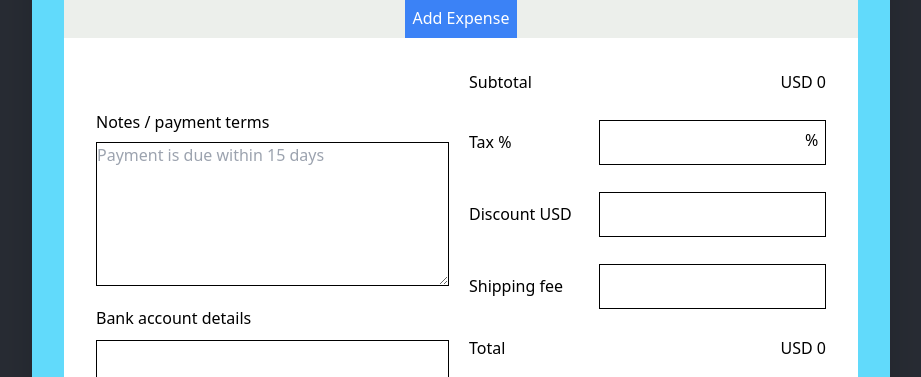
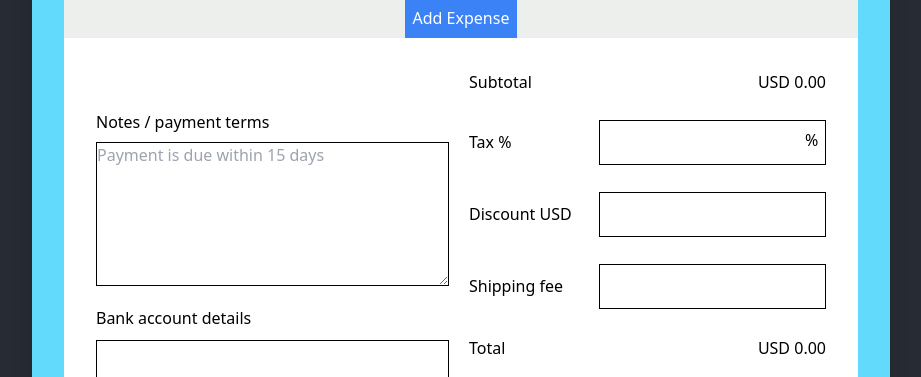
Before and after one commit to RecepCelik1/invoice, a React (Create React App) app: page / in a window 1280 px wide. Shown: the part 575-952 px from the top of the page, without its empty margins (179-1100 px from the left). Built offline with nearby package versions, Linux system fonts and the light colour scheme.

Commit message:
output-format

```diff
--- a/src/components/generatingPDF/fourthDiv.jsx
+++ b/src/components/generatingPDF/fourthDiv.jsx
@@ -72,8 +72,15 @@ const FourthDiv = () => {
   const taxValue = ((subTotal - discount)*tax)/100
   const shippingCost = parseFloat(totals.shipping);
   const absoluteTotal = subTotal - discount + shippingCost + taxValue
+
+  const formatNumberWithCommas = (number) => {
+    number = parseFloat(number);
+    isNaN(number) ? number = 0 : number = number + 0;
+    number = number.toFixed(2);
+    return number.toString().replace(/\B(?=(\d{3})+(?!\d))/g, ",");
+  };
+
   const PDFfile = () => {
-
     return (
       <Document>
       <Page size="A4" style={styles.page}>
@@ -140,9 +147,9 @@ const FourthDiv = () => {
         <Text style={{ fontFamily: 'Gabarito', fontSize: '10px', width: '85%', textAlign : "center"}}>{product.description}</Text>
       </View>
       <View style={{ display: 'flex', flexDirection: 'row', width: '50%' }}>
-        <Text style={{ fontFamily: 'Gabarito', fontSize: '10px', width: '100%', textAlign : "center"}}>{currency} {product.cost}</Text>
+        <Text style={{ fontFamily: 'Gabarito', fontSize: '10px', width: '100%', textAlign : "center"}}>{currency} {formatNumberWithCommas(product.cost)}</Text>
         <Text style={{ fontFamily: 'Gabarito', fontSize: '10px', width: '100%', textAlign : "center"}}>{product.quantity}</Text>
-        <Text style={{ fontFamily: 'Gabarito', fontSize: '10px', width: '100%', textAlign : "center"}}>{currency} {product.amount}</Text>
+        <Text style={{ fontFamily: 'Gabarito', fontSize: '10px', width: '100%', textAlign : "center"}}>{currency} {formatNumberWithCommas(product.amount)}</Text>
       </View>
     </View>
   </View>
@@ -157,23 +164,23 @@ const FourthDiv = () => {
             <View style={{display : 'flex', flexDirection : 'column', width : '30%'}}>
               <View style={{display : 'flex', justifyContent : "space-between", flexDirection : "row"}}>
                 <Text style={{fontFamily : 'GabaritoBold', fontSize : '12px', textAlign : "left"}}>Subtotal </Text>
-                <Text style={{ fontFamily: 'Gabarito', fontSize: '10px',textAlign : "right"}}>{subTotal.toFixed(2)}</Text>
+                <Text style={{ fontFamily: 'Gabarito', fontSize: '10px',textAlign : "right"}}>{formatNumberWithCommas(subTotal)}</Text>
               </View>
               <View style={{display : 'flex', justifyContent : "space-between", flexDirection : "row"}}>
                 <Text style={{fontFamily : 'GabaritoBold', fontSize : '12px', textAlign : "left"}}>Discount </Text>
-                <Text style={{ fontFamily: 'Gabarito', fontSize: '10px',textAlign : "right"}}>{discount.toFixed(2)}</Text>
+                <Text style={{ fontFamily: 'Gabarito', fontSize: '10px',textAlign : "right"}}>{formatNumberWithCommas(discount)}</Text>
               </View>
               <View style={{display : 'flex', justifyContent : "space-between", flexDirection : "row"}}>
                 <Text style={{fontFamily : 'GabaritoBold', fontSize : '12px', textAlign : "left"}}>Taxes </Text>
-                <Text style={{ fontFamily: 'Gabarito', fontSize: '10px',textAlign : "right"}}>{taxValue.toFixed(2)}</Text>
+                <Text style={{ fontFamily: 'Gabarito', fontSize: '10px',textAlign : "right"}}>{formatNumberWithCommas(taxValue)}</Text>
               </View>
               <View style={{display : 'flex', justifyContent : "space-between", flexDirection : "row"}}>
                 <Text style={{fontFamily : 'GabaritoBold', fontSize : '12px', textAlign : "left"}}>Shipping </Text>
-                <Text style={{ fontFamily: 'Gabarito', fontSize: '10px',textAlign : "right"}}>{shippingCost.toFixed(2)}</Text>
+                <Text style={{ fontFamily: 'Gabarito', fontSize: '10px',textAlign : "right"}}>{formatNumberWithCommas(shippingCost)}</Text>
               </View>
               <View style={{display : 'flex', flexDirection : "column"}}>
                 <Text style={{fontFamily : 'GabaritoBold', fontSize : '12px', textAlign : "right", marginTop : "5px"}}>INVOICE TOTAL</Text>
-                <Text style={{fontFamily : 'GabaritoBold', fontSize : '12px', textAlign : "right"}}>{currency} {absoluteTotal.toFixed(2)}</Text>
+                <Text style={{fontFamily : 'GabaritoBold', fontSize : '12px', textAlign : "right"}}>{currency} {formatNumberWithCommas(absoluteTotal)}</Text>
               </View>
 
             </View>
--- a/src/components/thirthDiv/total.jsx
+++ b/src/components/thirthDiv/total.jsx
@@ -26,13 +26,17 @@ const Total = () => {
       return parsedValue;
     };
 
+    const formatNumberWithCommas = (number) => {
+      return number.toString().replace(/\B(?=(\d{3})+(?!\d))/g, ",");
+    };
+
     return (
         <div className='w-[377px] h-[full]'>
           <div className='w-full h-[292px] flex flex-col'>
 
             <div className='w-[377px] h-[26px] mb-[24px] flex justify-between '>
               <div className='w-[125.67px] h-[26px] ml-[8px]'>Subtotal</div>
-              <div className='w-[251.33px] h-[26px] flex justify-end mr-[12px]'>{currency} {isNaN(sumOfAmounts) ? 0 : sumOfAmounts}
+              <div className='w-[251.33px] h-[26px] flex justify-end mr-[12px]'>{currency} {isNaN(sumOfAmounts) ? 0 : formatNumberWithCommas(sumOfAmounts.toFixed(2))}
               </div>
             </div>
 
@@ -74,7 +78,7 @@ const Total = () => {
 
               <div className='w-[377px] h-[26px] flex justify-center'>
                 <div className='h-full w-[117.67px] ml-[8px]'>Total</div>
-                  <div className='h-full w-[251.33px] flex justify-end mr-[12px]'>{currency} {isNaN(lastTotal) ? 0 : lastTotal}</div>
+                  <div className='h-full w-[251.33px] flex justify-end mr-[12px]'>{currency} {isNaN(lastTotal) ? 0 : formatNumberWithCommas(lastTotal.toFixed(2))}</div>
               </div>
 
           </div>
```
